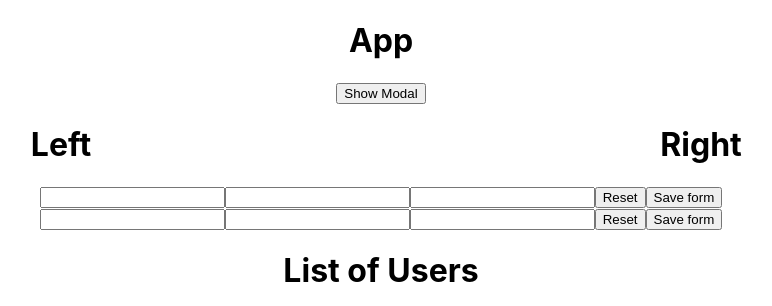
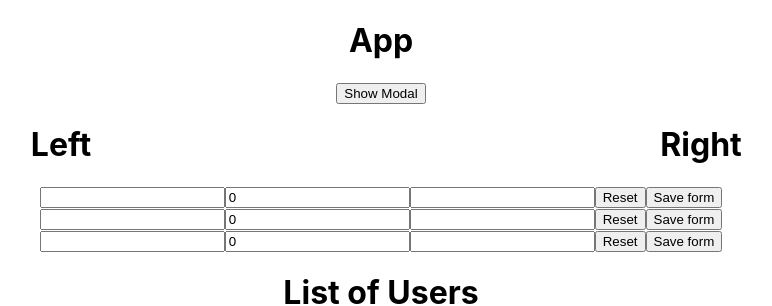
Before and after one commit to guardiani-del-web/react-patterns, a React (Vite) app in the folder react-design-patterns/: page / in a window 1280 px wide. Shown: the top 306 px of the page, without its empty margins (259-1031 px from the left). Built offline with nearby package versions, Linux system fonts and the light colour scheme; no server answers.

Commit message:
add pattern render-props and fix common warning: A component is changing an uncontrolled input to be controlled

```diff
--- a/react-design-patterns/src/App.tsx
+++ b/react-design-patterns/src/App.tsx
@@ -6,6 +6,7 @@ import {AlbumInfo} from './AlbumInfo'
 import {withAlbums} from './withAlbums'
 import {FormComponent} from './FormComponent'
 import {FormComponentWithHooks} from './FormComponentWithHooks'
+import {FormWidthRenderProps} from './RenderProps'
 import {Modal} from './Modal'
 import './App.css'
 
@@ -23,6 +24,12 @@ export const getServerData = (url: string) => async () => {
   return data
 }
 
+export const initialData = {
+  name: '',
+  age: 0,
+  hairColor: '',
+}
+
 function App() {
   const AlbumComponent = withAlbums(AlbumInfo)
 
@@ -35,6 +42,7 @@ function App() {
       <SplitScreen left={LeftHandComponent} right={RightHandComponent} />
       <FormComponent />
       <FormComponentWithHooks />
+      <FormWidthRenderProps />
       <Container
         getDataFunc={getServerData(
           'https://jsonplaceholder.typicode.com/users',
--- /dev/null
+++ b/react-design-patterns/src/RenderProps.tsx
@@ -0,0 +1,67 @@
+import React, {FC, useState, useEffect, MouseEvent} from 'react'
+import {Form} from './Form'
+import {FormUserType} from './FormComponent'
+import axios from 'axios'
+import {initialData} from './App'
+
+type ChildProps = {
+  children: any
+  url: string
+}
+
+const EditableUser: FC<ChildProps> = ({children, url}) => {
+  const [originalData, setOriginalData] = useState<FormUserType>(
+    initialData as FormUserType,
+  )
+  const [data, setData] = useState<FormUserType>(initialData as FormUserType)
+
+  useEffect(() => {
+    const getUser = async () => {
+      const response = await fetch(`${url}`)
+      const data = await response.json()
+      setData(data)
+      setOriginalData(data)
+    }
+    getUser()
+  }, [])
+
+  const onChange = (e: React.FormEvent<HTMLInputElement>) => {
+    setData({...data, [e.currentTarget.name]: e.currentTarget.value})
+  }
+
+  const onReset = () => {
+    setData(originalData)
+  }
+
+  const onSave = async () => {
+    const response = await axios.post(`${url}`, {user: data})
+    setData(response.data)
+    setOriginalData(response.data)
+  }
+
+  return <>{children(data, onChange, onReset, onSave)}</>
+}
+
+export const FormWidthRenderProps = () => {
+  return (
+    <>
+      <EditableUser url="/users/234">
+        {(
+          data: FormUserType,
+          onChange: (e: React.FormEvent<HTMLInputElement>) => void,
+          onReset: (e: MouseEvent<HTMLButtonElement>) => void,
+          onSave: (e: MouseEvent<HTMLButtonElement>) => void,
+        ) => (
+          <>
+            <Form
+              user={data}
+              onChange={onChange}
+              handleReset={onReset}
+              handleSave={onSave}
+            />
+          </>
+        )}
+      </EditableUser>
+    </>
+  )
+}
--- a/react-design-patterns/src/useEditableUser.tsx
+++ b/react-design-patterns/src/useEditableUser.tsx
@@ -1,12 +1,13 @@
 import {useState, useEffect, MouseEvent} from 'react'
 import {FormUserType} from './FormComponent'
 import axios from 'axios'
+import {initialData} from './App'
 
 export const useEditableUser = (url: string) => {
   const [originalData, setOriginalData] = useState<FormUserType>(
-    {} as FormUserType,
+    initialData as FormUserType,
   )
-  const [state, setState] = useState<FormUserType>({} as FormUserType)
+  const [state, setState] = useState<FormUserType>(initialData as FormUserType)
 
   useEffect(() => {
     const getData = async () => {
--- a/react-design-patterns/src/withEditableUser.tsx
+++ b/react-design-patterns/src/withEditableUser.tsx
@@ -1,6 +1,7 @@
 import React, {ComponentType, useState, useEffect} from 'react'
 import axios from 'axios'
 import {FormUserType} from './FormComponent'
+import {initialData} from './App'
 
 export function withEditableUser<T>(
   EnhancedComponent: ComponentType<T>,
@@ -14,9 +15,9 @@ export function withEditableUser<T>(
     >,
   ) => {
     const [originalData, setOriginalData] = useState<FormUserType>(
-      {} as FormUserType,
+      initialData as FormUserType,
     )
-    const [data, setData] = useState<FormUserType>({} as FormUserType)
+    const [data, setData] = useState<FormUserType>(initialData as FormUserType)
 
     useEffect(() => {
       const getUser = async () => {
```
